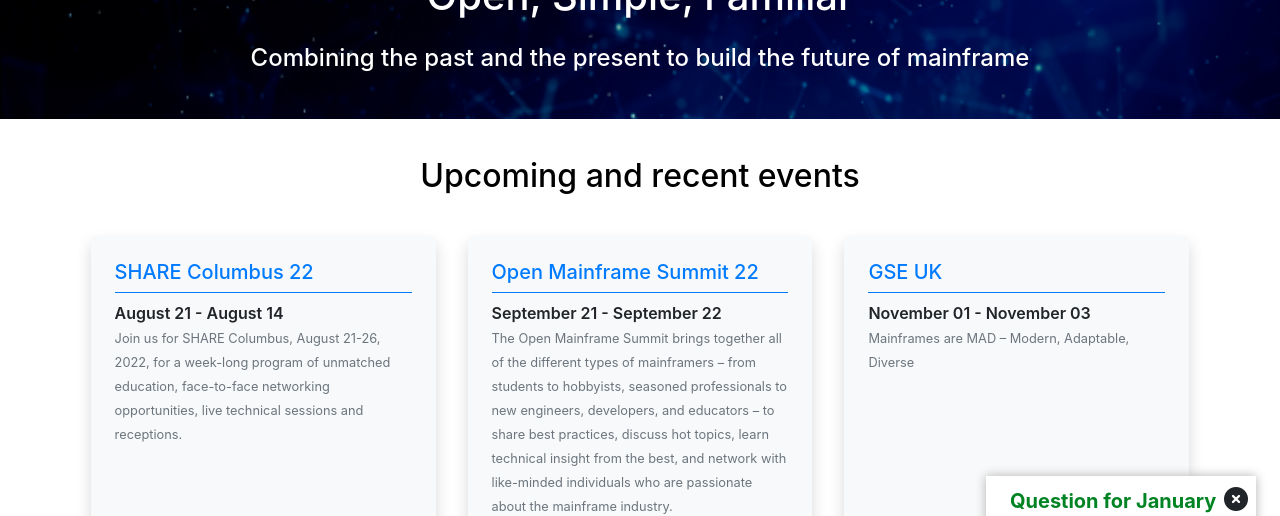
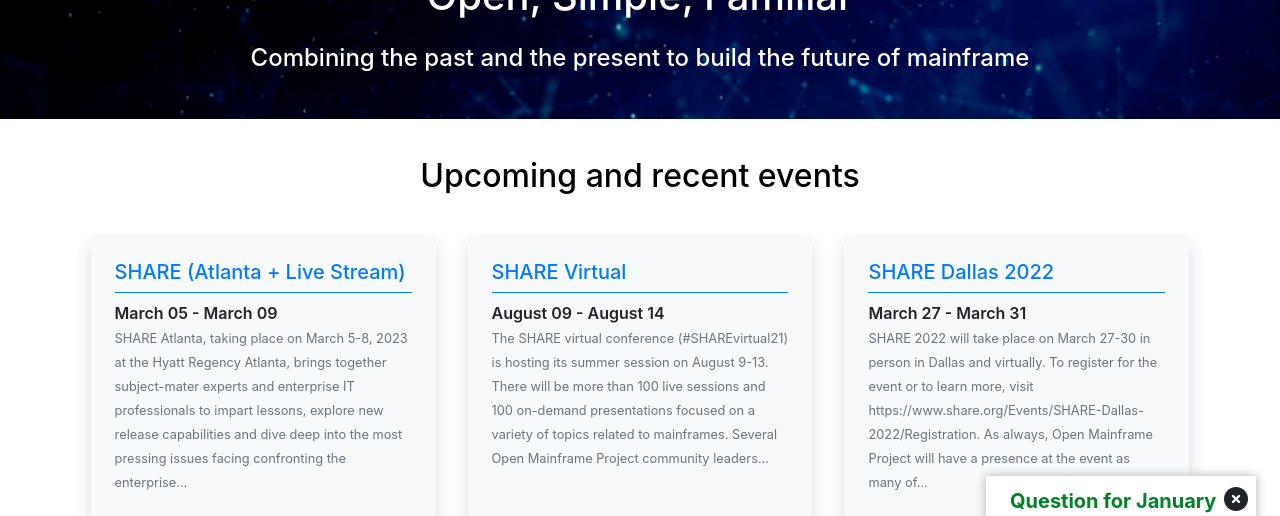
Before and after one commit to zowe/zowe.github.io, a Jekyll site: the page built from index.md, in a window 1280 px wide and 900 px high, scrolled down 1314 px, cut to the strip 0-516 px from the top of the window. Built offline with Jekyll 4.4.1, drawn with Linux system fonts in a browser that asks for light colours; nearby versions of some CDN libraries; our own code applies the rules of GitHub Pages for plain Markdown files.

Commit message:
Update upcoming events
Signed-off-by: GitHub <noreply@github.com>

```diff
--- a/_data/upcoming_events.yml
+++ b/_data/upcoming_events.yml
@@ -1,21 +1,10 @@
-- event: SHARE Columbus 22
-  schedule: August 21   - August 14
-  description: Join us for SHARE Columbus, August 21-26, 2022, for a week-long program
-    of unmatched education, face-to-face networking opportunities, live technical sessions
-    and receptions.
-  url: https://www.share.org/Events/SHARE-Columbus-2022
-- event: Open Mainframe Summit 22
-  schedule: September 21 - September 22
-  description: The Open Mainframe Summit brings together all of the different types of
-    mainframers – from students to hobbyists, seasoned professionals to new engineers,
-    developers, and educators – to share best practices, discuss hot topics, learn technical
-    insight from the best, and network with like-minded individuals who are passionate about
-    the mainframe industry.
-  url: https://events.linuxfoundation.org/open-mainframe-summit/
-- event: GSE UK
-  schedule: November 01 - November 03
-  description: Mainframes are MAD – Modern, Adaptable, Diverse
-  url: https://conferences.gse.org.uk/2022
+- event: SHARE (Atlanta + Live Stream)
+  schedule: March 05 - March 09
+  description: SHARE Atlanta, taking place on March 5-8, 2023 at the Hyatt Regency
+    Atlanta, brings together subject-mater experts and enterprise IT professionals
+    to impart lessons, explore new release capabilities and dive deep into the most
+    pressing issues facing confronting the enterprise...
+  url: https://www.openmainframeproject.org/event/share-atlanta
 - event: SHARE Virtual
   schedule: August 09 - August 14
   description: The SHARE virtual conference (#SHAREvirtual21) is hosting its summer
@@ -29,6 +18,13 @@
     To register for the event or to learn more, visit https://www.share.org/Events/SHARE-Dallas-2022/Registration.
     As always, Open Mainframe Project will have a presence at the event as many of...
   url: https://www.openmainframeproject.org/event/share-dallas-2022
+- event: Zowe Q4 Webinar
+  schedule: December 14 @ 08:30 AM - 09:30 AM
+  description: "Whether you are a Zowe User, Contributor, Extender or simply interested\
+    \ in what\u2019s happening with Zowe \u2013 please join us for the next Zowe Quarterly\
+    \ Update Webinar on Wednesday, December 14 at 8:30 am PT/ 11:30 am ET. Register\
+    \ here...."
+  url: https://www.openmainframeproject.org/event/zowe-q4-webinar
 - event: VM Workshop 2021
   schedule: June 10 - June 12
   description: The annual VM Workshop, which originally was planned for in-person
@@ -50,6 +46,12 @@
     \ Developers.\u201D Five open source mainframe developers will share their personal\
     \ journey into the mainframe,..."
   url: https://www.openmainframeproject.org/event/i-am-a-mainframer-personal-stories-and-lessons-from-the-next-generation-of-mainframe-developers
+- event: Zowe Quarterly Webinar (September 2022- Virtual)
+  schedule: September 28 @ 08:30 AM - 09:30 AM
+  description: "Whether you are a Zowe User, Contributor, Extender or simply interested\
+    \ in what\u2019s happening with Zowe \u2013 please join us for the next Zowe Quarterly\
+    \ Update Webinar on Wed Sep 28 at 8:30 am PT/11:30 am ET. Register here: https://zoom.us/webinar/register/WN_PlNijM8ATSOO_Ux3JkPAFw..."
+  url: https://www.openmainframeproject.org/event/zowe-quarterly-webinar-september-2022
 - event: IBM TechU
   schedule: October 25 - October 29
   description: "Join Open Mainframe Project at IBM\u2019s Tech U, a virtual training\
```
